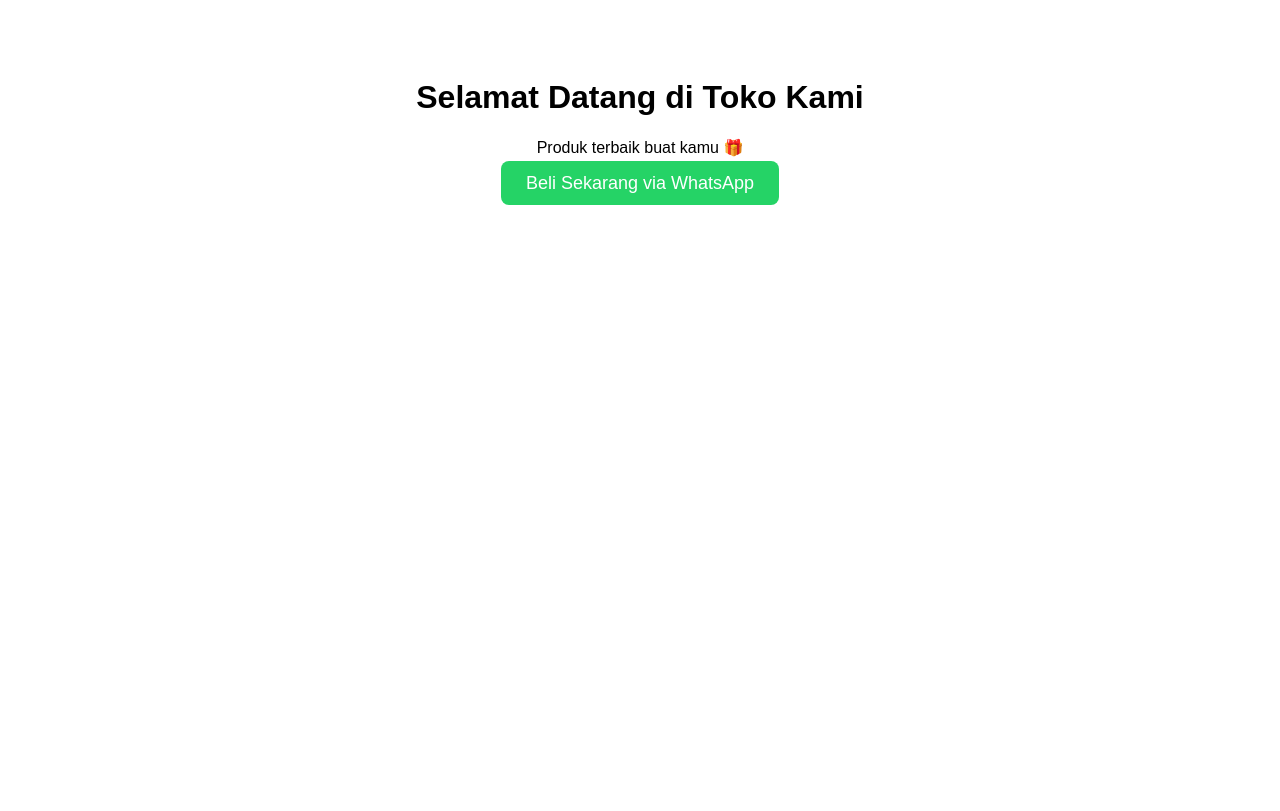
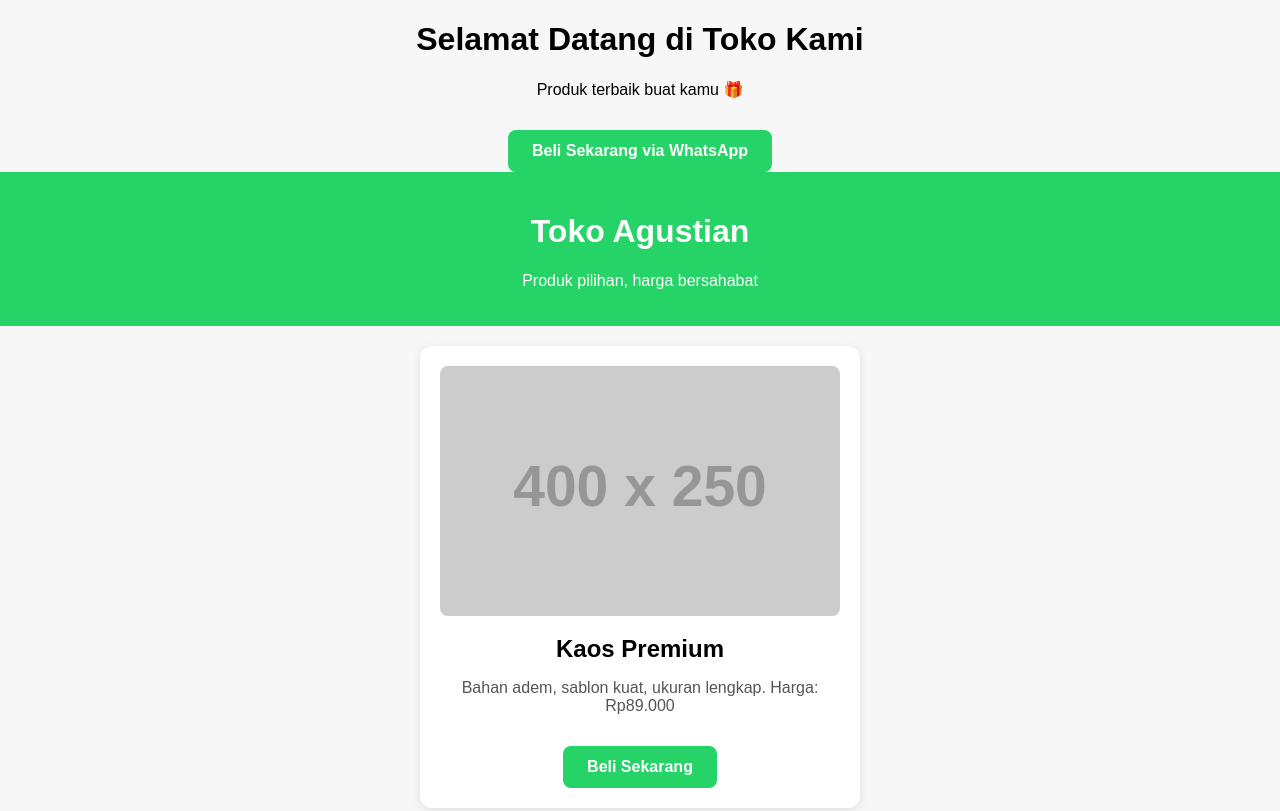
Before and after one commit to sugadeva/SugDeva.github.io, a plain HTML site: page index.html in a window 1280 px wide. Shown: the top 811 px of the page. Drawn offline with Linux system fonts and the light colour scheme; placeholder pictures from the web are drawn by us.

Commit message:
Update index.html

```diff
--- a/index.html
+++ b/index.html
@@ -29,3 +29,97 @@
   </a>
 </body>
 </html>
+<!DOCTYPE html>
+<html lang="id">
+<head>
+  <meta charset="UTF-8">
+  <meta name="viewport" content="width=device-width, initial-scale=1">
+  <title>Toko Agustian</title>
+  <style>
+    body {
+      font-family: sans-serif;
+      margin: 0;
+      padding: 0;
+      background: #f7f7f7;
+      color: #000;
+      text-align: center;
+    }
+    header {
+      background-color: #25D366;
+      color: white;
+      padding: 20px;
+    }
+    .product {
+      background: white;
+      margin: 20px auto;
+      padding: 20px;
+      border-radius: 12px;
+      width: 90%;
+      max-width: 400px;
+      box-shadow: 0 2px 8px rgba(0,0,0,0.1);
+    }
+    .product img {
+      width: 100%;
+      border-radius: 8px;
+    }
+    .product h2 {
+      margin: 15px 0 5px;
+    }
+    .product p {
+      color: #555;
+    }
+    .buy-button {
+      display: inline-block;
+      margin-top: 15px;
+      padding: 12px 24px;
+      background-color: #25D366;
+      color: white;
+      text-decoration: none;
+      font-weight: bold;
+      border-radius: 8px;
+      font-size: 16px;
+    }
+
+    /* 🌙 MODE GELAP OTOMATIS */
+    @media (prefers-color-scheme: dark) {
+      body {
+        background-color: #121212;
+        color: #ffffff;
+      }
+      .product {
+        background-color: #1e1e1e;
+        color: #ffffff;
+      }
+      .buy-button {
+        background-color: #03c04a;
+        color: white;
+      }
+      header {
+        background-color: #03c04a;
+      }
+    }
+  </style>
+</head>
+<body>
+
+  <header>
+    <h1>Toko Agustian</h1>
+    <p>Produk pilihan, harga bersahabat</p>
+  </header>
+
+  <div class="product">
+    <img src="https://via.placeholder.com/400x250.png?text=Produk+1" alt="Produk 1">
+    <h2>Kaos Premium</h2>
+    <p>Bahan adem, sablon kuat, ukuran lengkap. Harga: Rp89.000</p>
+    <a class="buy-button" href="https://wa.me/6281234567890?text=Halo%20saya%20mau%20pesan%20kaos%20premium" target="_blank">Beli Sekarang</a>
+  </div>
+
+  <div class="product">
+    <img src="https://via.placeholder.com/400x250.png?text=Produk+2" alt="Produk 2">
+    <h2>Topi Keren</h2>
+    <p>Cocok buat gaya santai & jalan-jalan. Harga: Rp59.000</p>
+    <a class="buy-button" href="https://wa.me/6281234567890?text=Halo%20saya%20mau%20pesan%20topi%20keren" target="_blank">Beli Sekarang</a>
+  </div>
+
+</body>
+  </html>
```
